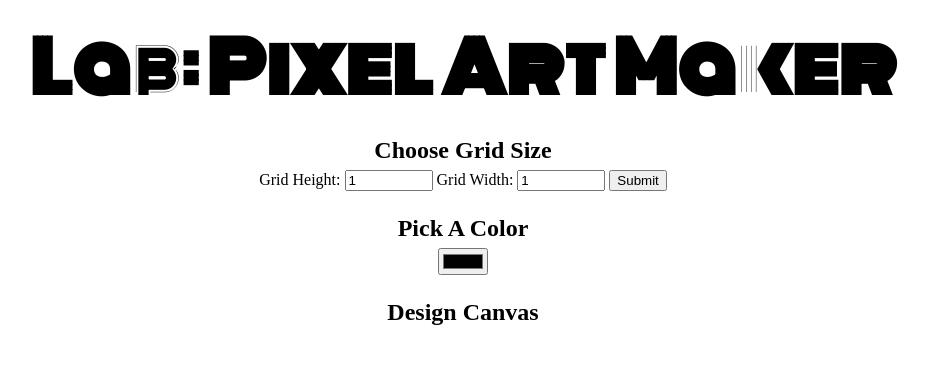
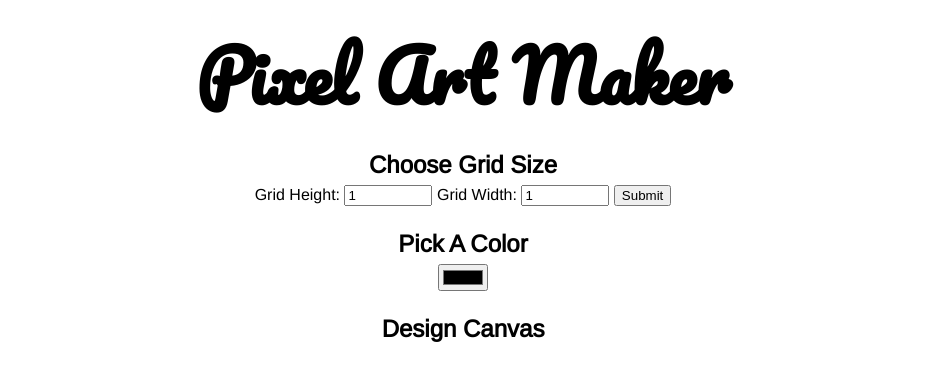
Before and after one commit to nataleecodes/jspaintapp, a plain HTML site: page index.html in a window 1280 px wide. Shown: the whole page, without its empty margins (177-1106 px from the left). Drawn offline with nearby package versions, Linux system fonts and the light colour scheme.

Commit message:
changed fonts, made HTML more semantic

```diff
--- a/index.html
+++ b/index.html
@@ -2,13 +2,19 @@
 <html>
 <head>
     <title>Pixel Art Maker!</title>
-    <link rel="stylesheet" href="https://fonts.googleapis.com/css?family=Monoton">
+    <!-- Fonts -->
+    <link href="https://fonts.googleapis.com/css?family=Arimo|Pacifico" rel="stylesheet">
+    <!-- Style Sheets -->
     <link rel="stylesheet" href="styles.css">
+    <!-- jQuery -->
     <script src="https://ajax.googleapis.com/ajax/libs/jquery/3.2.1/jquery.min.js"></script>
 </head>
 <body>
-    <h1>Lab: Pixel Art Maker</h1>
+    <header class="header">
+        <h1 class="header__title">Pixel Art Maker</h1>
+    </header>
 
+    <main>
         <h2>Choose Grid Size</h2>
         <form id="sizePicker">
             Grid Height:
@@ -23,6 +29,7 @@
 
         <h2>Design Canvas</h2>
         <table id="pixel_canvas"></table>
+    </main>
 
     <script src="designs.js"></script>
 </body>
--- a/styles.css
+++ b/styles.css
@@ -1,14 +1,16 @@
 body {
+    font-family: "Arimo", Arial;
     text-align: center;
 }
 
 h1 {
-    font-family: Monoton;
+    font-family: "Pacifico", Times;
     font-size: 70px;
     margin: 0.2em;
 }
 
 h2 {
+    font-family: "Arimo", Arial;
     margin: 1em 0 0.25em;
 }
 
```
Also changed, not shown: designs.js (+10 -0 lines). Lines whose indentation alone changed are shown as unchanged.
